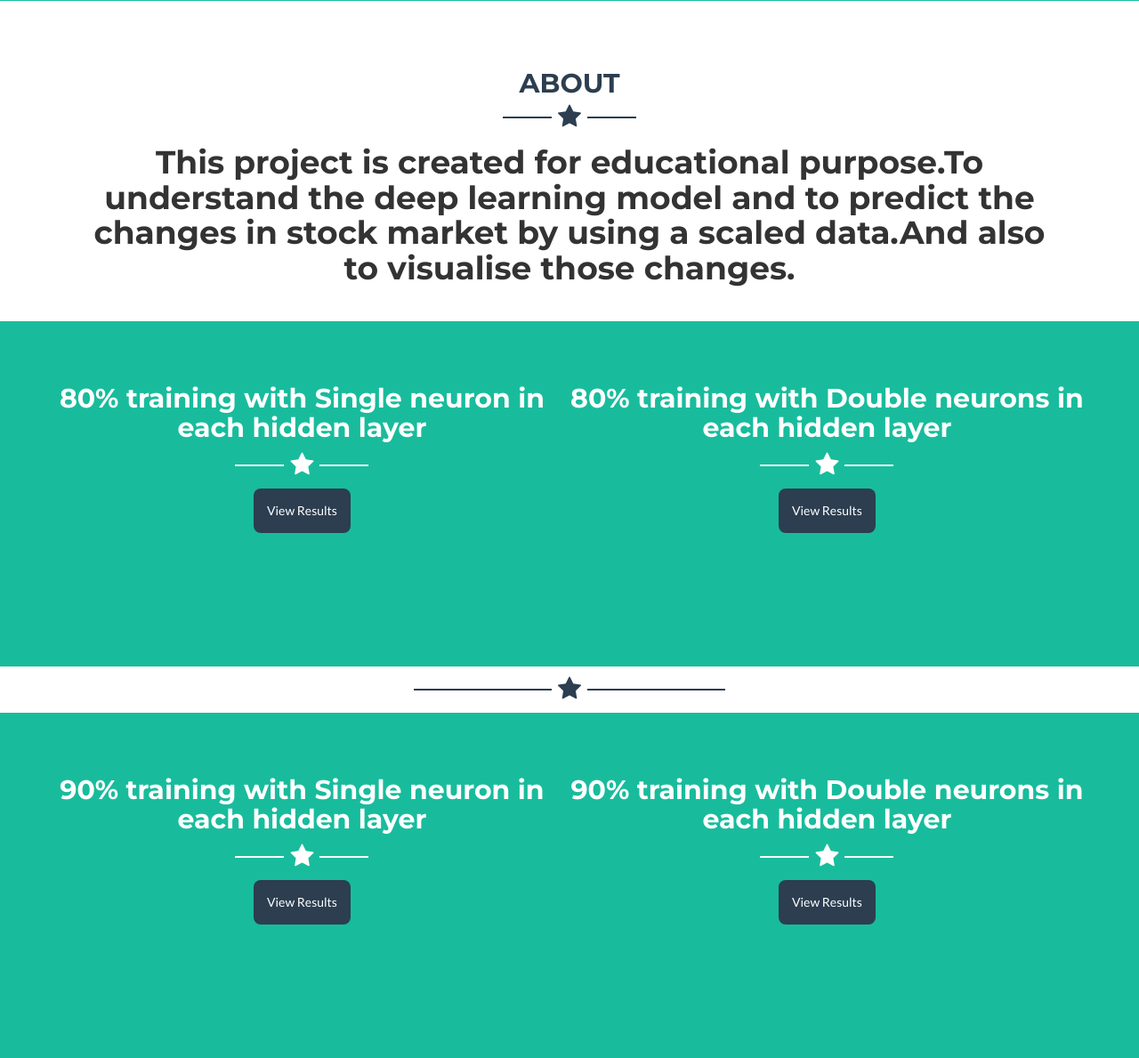
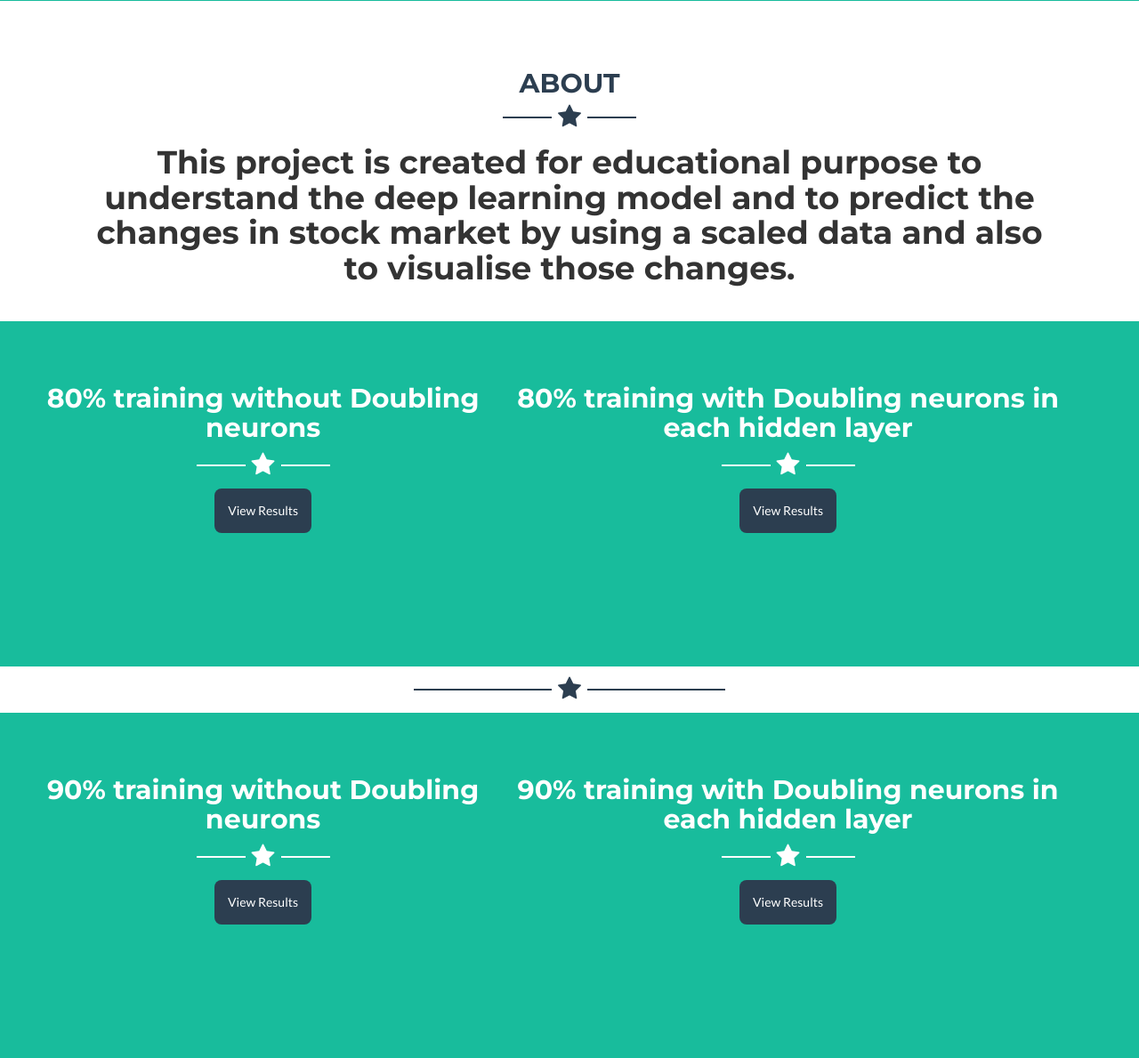
Before and after one commit to kbhutani0001/Stock-Trainer, a Flask app: page / in a window 1280 px wide. Shown: the part 756-1945 px from the top of the page at 89% size. Run offline with Flask 2, Linux system fonts and the light colour scheme; some libraries are stand-ins or nearby versions.

Commit message:
3rd comit

```diff
--- a/templates/index.html
+++ b/templates/index.html
@@ -132,7 +132,7 @@ function compare90() {
       <div class="container">
         <h2 class="text-center text-uppercase text-secondary mb-0">About</h2>
         <hr class="star-dark mb-5">
-             <h1 style="text-align: center;"> This project is created for educational purpose.To understand the deep learning model and to predict the changes in stock market by using a scaled data.And also to visualise those changes.</h1>
+             <h1 style="text-align: center;"> This project is created for educational purpose to understand the deep learning model and to predict the changes in stock market by using a scaled data and also to visualise those changes.</h1>
       </div></section>
     </section>
 <!-- 80 -->
@@ -145,7 +145,7 @@ function compare90() {
 <table>
 	<td>
     	<div>
-    		<h2 style="color: white;">80% training with Single neuron in each hidden layer</h2><hr class="star-light">
+    		<h2 style="color: white;">80% training without Doubling neurons</h2><hr class="star-light">
     		<button onclick="single80();" style=" background-color: rgb(44,62,80); color: white; border: 0px; padding: 15px 15px; border-radius: 8px; cursor: pointer;  ">View Results</button>
 
 
@@ -155,7 +155,7 @@ function compare90() {
 <td>
 <div>
 
-	<h2 style="color: white;">80% training with Double neurons in each hidden layer</h2><hr class="star-light">
+	<h2 style="color: white;">80% training with Doubling neurons in each hidden layer</h2><hr class="star-light">
 	<button onclick="double80()" style=" background-color: rgb(44,62,80); color: white; border: 0px; padding: 15px 15px; border-radius: 8px; cursor: pointer;">View Results</button>
 
 
@@ -495,7 +495,7 @@ function compare90() {
 <table>
 	<td>
     	<div>
-    		<h2 style="color: white;">90% training with Single neuron in each hidden layer</h2><hr class="star-light">
+    		<h2 style="color: white;">90% training without Doubling neurons</h2><hr class="star-light">
     		<button onclick="single90();" style=" background-color: rgb(44,62,80); color: white; border: 0px; padding: 15px 15px; border-radius: 8px; cursor: pointer;  ">View Results</button>
 
 
@@ -505,7 +505,7 @@ function compare90() {
 <td>
 <div>
 
-	<h2 style="color: white;">90% training with Double neurons in each hidden layer</h2><hr class="star-light">
+	<h2 style="color: white;">90% training with Doubling neurons in each hidden layer</h2><hr class="star-light">
 	<button onclick="double90()" style=" background-color: rgb(44,62,80); color: white; border: 0px; padding: 15px 15px; border-radius: 8px; cursor: pointer;">View Results</button>
 
 
```
